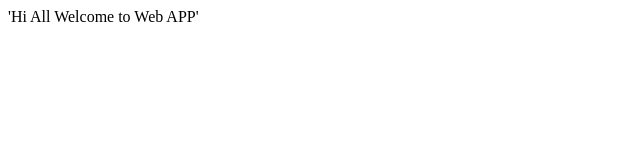
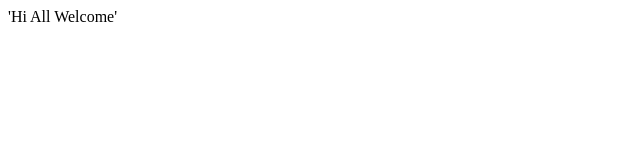
Before and after one commit to jibinjk24/webapp02, a plain HTML site: page index.html in a window 1280 px wide. Shown: the full height of the page, 0-640 px from the left. Drawn offline with Linux system fonts and the light colour scheme.

Commit message:
index.html

```diff
--- a/index.html
+++ b/index.html
@@ -1,5 +1,5 @@
 <html>
 <Head>
-'Hi All Welcome to Web APP'
+'Hi All Welcome'
 </head>
 </html>
```
